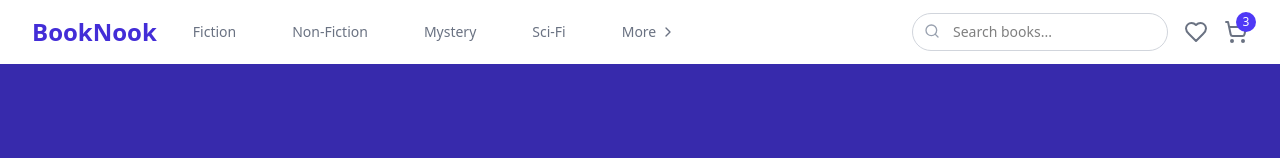
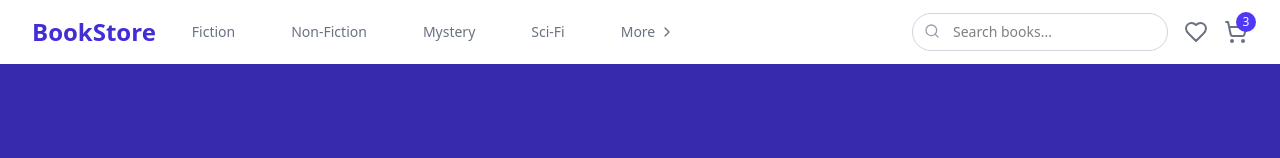
Before and after one commit to pubudu2003060/bookshop-ci-cd-pipeline-ec2, a React (Vite) app: page / in a window 1280 px wide. Shown: the top 158 px of the page. Built offline with nearby package versions, Linux system fonts and the light colour scheme.

Commit message:
change site name

```diff
--- a/src/App.jsx
+++ b/src/App.jsx
@@ -71,7 +71,7 @@ export default function BookshopHomepage() {
           <div className="flex justify-between h-16">
             <div className="flex items-center">
               <div className="flex-shrink-0 flex items-center">
-                <h1 className="text-2xl font-bold text-indigo-700">BookNook</h1>
+                <h1 className="text-2xl font-bold text-indigo-700">BookStore</h1>
               </div>
               <div className="hidden md:ml-6 md:flex md:space-x-8">
                 {categories.slice(0, 4).map((category) => (
```
